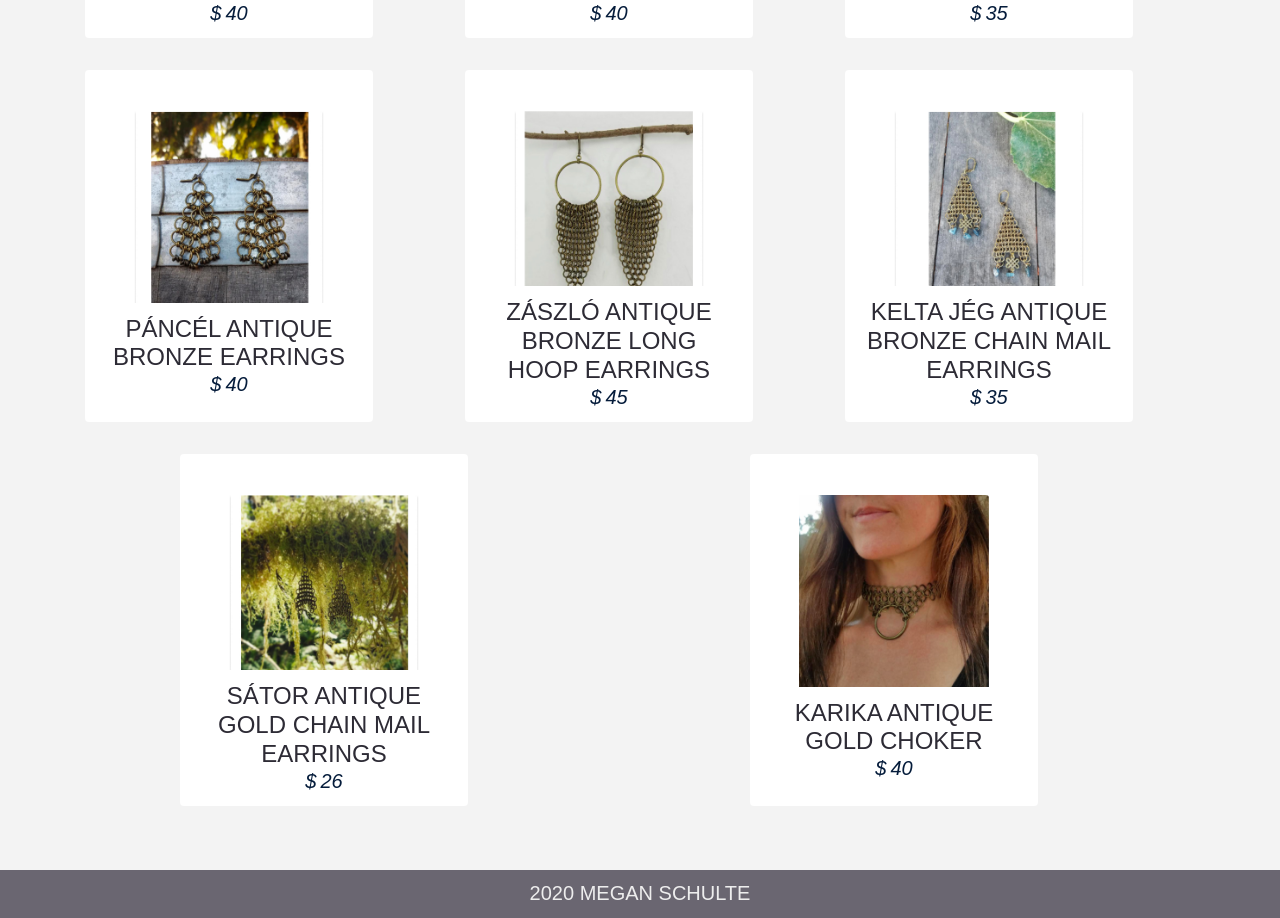
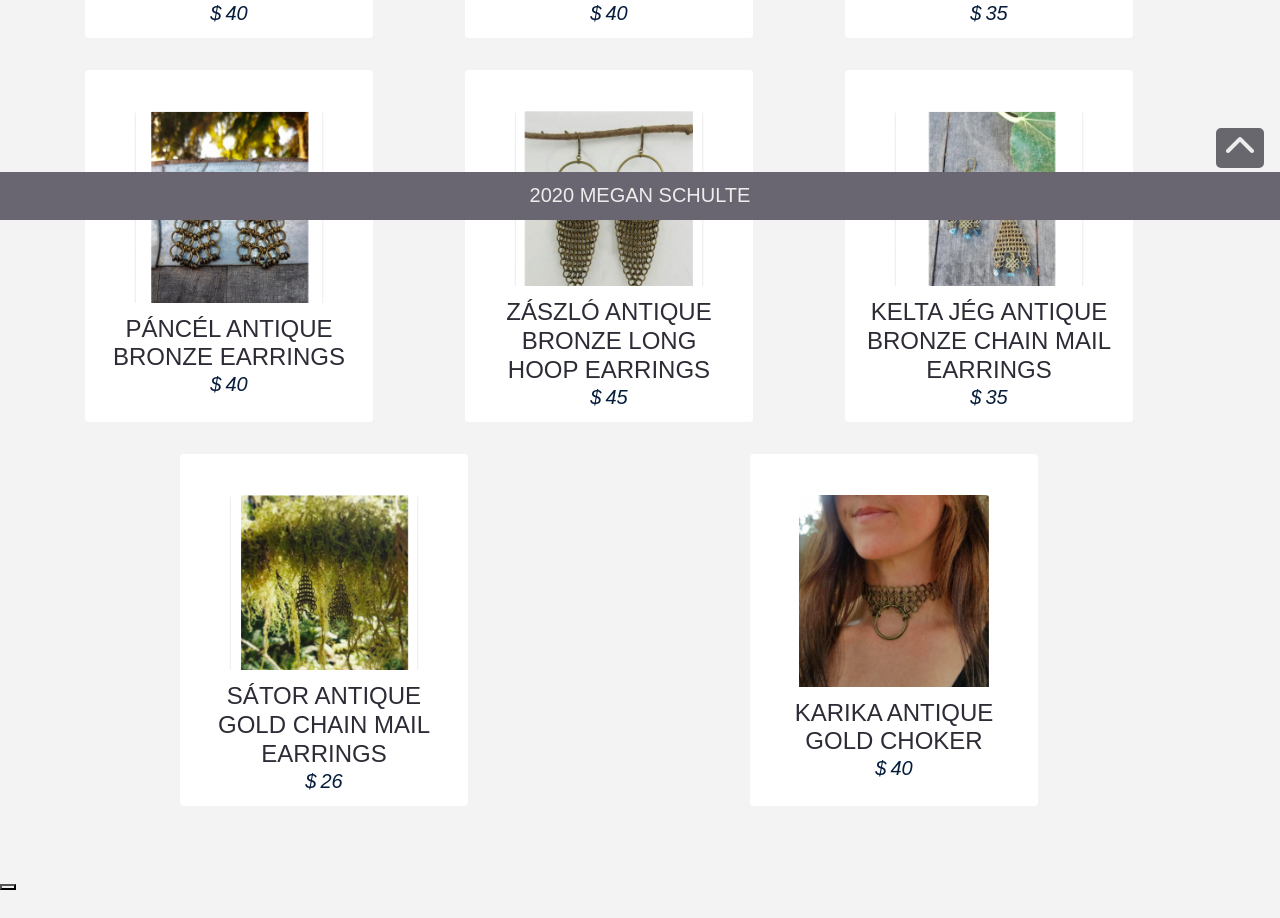
Before and after one commit to meganschultepdx/react-ecommerce-store, a React (Create React App) app: page / in a window 1280 px wide. Shown: the part 580-1498 px from the top of the page. After the commit the page ends 1474 px from the top, so only its background shows below. Built offline with nearby package versions, Linux system fonts and the light colour scheme; a web font is replaced by a local one.

Commit message:
add scroll to top button

```diff
--- a/src/App.js
+++ b/src/App.js
@@ -11,6 +11,7 @@ import Modal from "./components/Modal";
 import About from "./components/About";
 import Contact from "./components/Contact";
 import Footer from "./components/Footer";
+// import ScrollButton from "./components/ScrollButton";
 
 class App extends Component {
 	render() {
@@ -26,6 +27,7 @@ class App extends Component {
 					<Route component={Default} />
 				</Switch>
 				<Modal />
+				{/* <ScrollButton /> */}
 				<Footer />
 			</React.Fragment>
 		);
--- a/src/components/Footer.js
+++ b/src/components/Footer.js
@@ -18,7 +18,10 @@ const FooterWrapper = styled.footer`
 	.footer {
 		height: 3rem;
 		width: 100%;
-		background-color: var(--lightPurple);
+    background-color: var(--lightPurple);
+    position: fixed;
+    left: 0;
+    bottom: 0;
 	}
 
 	a {
--- a/src/components/ProductList.js
+++ b/src/components/ProductList.js
@@ -2,6 +2,7 @@ import React, { Component } from "react";
 import Product from "./Product";
 import Title from "./Title";
 import { ProductConsumer } from "../Context";
+import ScrollButton from "./ScrollButton";
 
 export default class ProductList extends Component {
 	render() {
@@ -22,6 +23,7 @@ export default class ProductList extends Component {
 						</div>
 					</div>
 				</div>
+				<ScrollButton />
 			</React.Fragment>
 		);
 	}
--- /dev/null
+++ b/src/components/ScrollButton.js
@@ -0,0 +1,72 @@
+import React from "react";
+import styled from "styled-components";
+
+class ScrollButton extends React.Component {
+	constructor() {
+		super();
+
+		this.state = {
+			intervalId: 0
+		};
+	}
+
+	scrollStep() {
+		if (window.pageYOffset === 0) {
+			clearInterval(this.state.intervalId);
+		}
+		window.scroll(0, window.pageYOffset - this.props.scrollStepInPx);
+	}
+
+	scrollToTop() {
+		let intervalId = setInterval(this.scrollStep.bind(this), "0");
+		this.setState({ intervalId: intervalId });
+	}
+
+	render() {
+		return (
+			<ScrollWrapper>
+				<button
+					title="Back to top"
+					className="scrollBtn"
+					onClick={() => {
+						this.scrollToTop();
+					}}
+				>
+					<span className="arrow-up">
+						<i class="fas fa-chevron-up fa-2x"></i>
+					</span>
+				</button>
+			</ScrollWrapper>
+		);
+	}
+}
+
+const ScrollWrapper = styled.button`
+	.scrollBtn {
+		opacity: 0.7;
+		background-color: var(--darkPurple);
+		width: 3rem;
+		height: 2.5rem;
+		position: fixed;
+		bottom: 3.25rem;
+		right: 1rem;
+		border-radius: 5px;
+		border: none;
+		z-index: 1;
+		display: flex;
+		justify-content: center;
+		align-items: center;
+	}
+	.scrollBtn:hover {
+		opacity: 1;
+		background-color: var(--mainYellow);
+		transition: all 0.5s;
+	}
+
+	.arrow-up {
+		color: var(--mainWhite);
+		position: absolute;
+	}
+`;
+
+export default ScrollButton;
```
